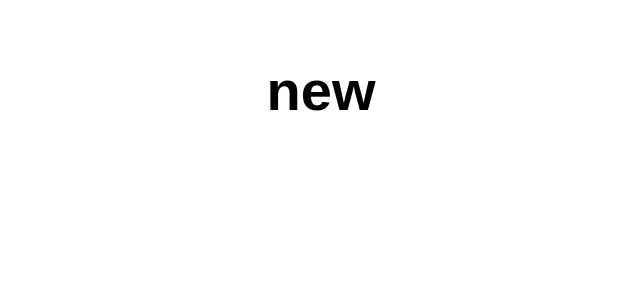
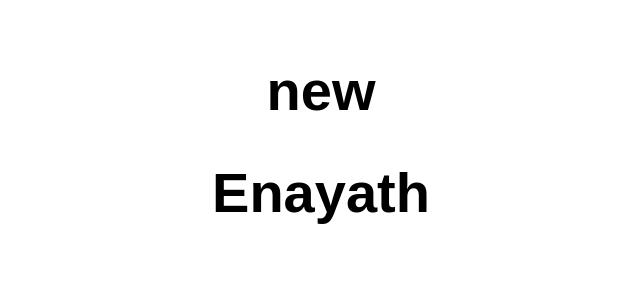
Before and after one commit to hari2babloo/acme, a website: page src/index.html in a window 1280 px wide. Shown: the whole page, without its empty margins (319-959 px from the left). Drawn offline with Linux system fonts and the light colour scheme.

Commit message:
name changed

```diff
--- a/src/index.html
+++ b/src/index.html
@@ -11,6 +11,7 @@
 <body>
   <main>
     <h1>new</h1>
+    <h1>Enayath</h1>
 
 
   </main>
```
